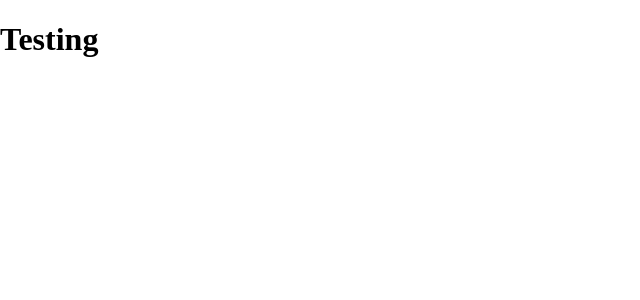
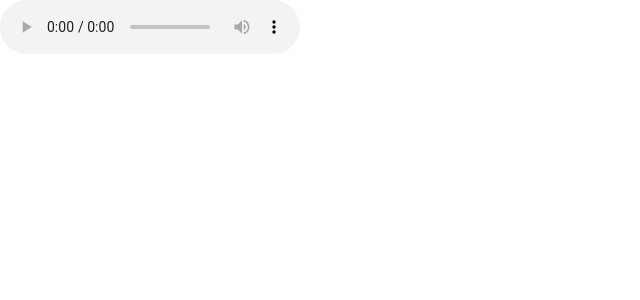
Before and after one commit to spilth/noisepanel, a React (Create React App) app: page / in a window 1280 px wide. Shown: the top 300 px of the page, without its empty margins (0-640 px from the left). Built offline with nearby package versions, Linux system fonts and the light colour scheme.

Commit message:
Just get a sound playing with the Audio tag

```diff
--- a/src/App.tsx
+++ b/src/App.tsx
@@ -4,7 +4,7 @@ import "./App.scss";
 const App: React.FC = () => {
   return (
     <div>
-      <h1>Testing</h1>
+      <audio controls src="/sounds/price-is-wrong.mp3" />
     </div>
   );
 };
```
Also changed, not shown: 1 other file (tests, documents, lock files or other folders).
